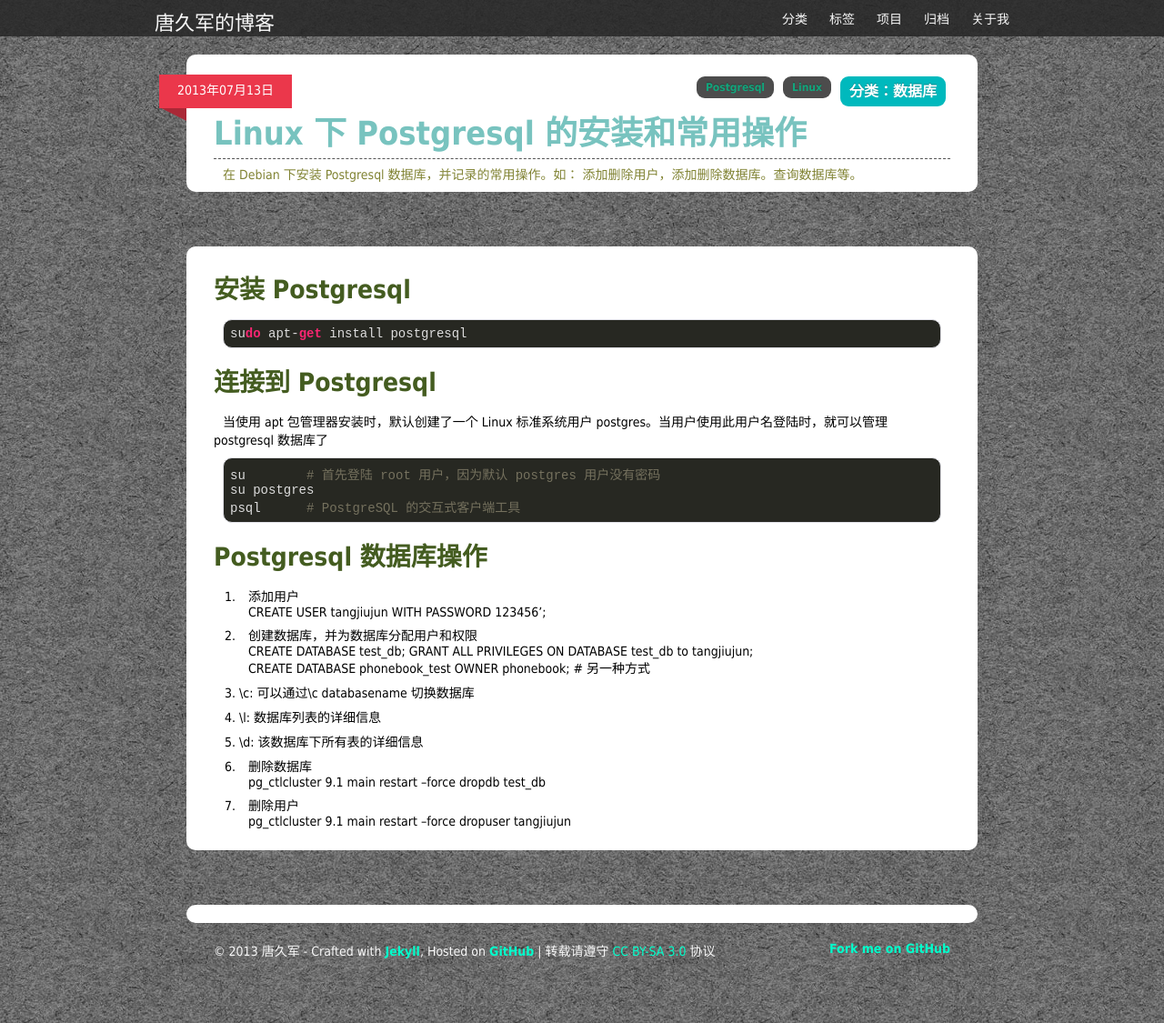
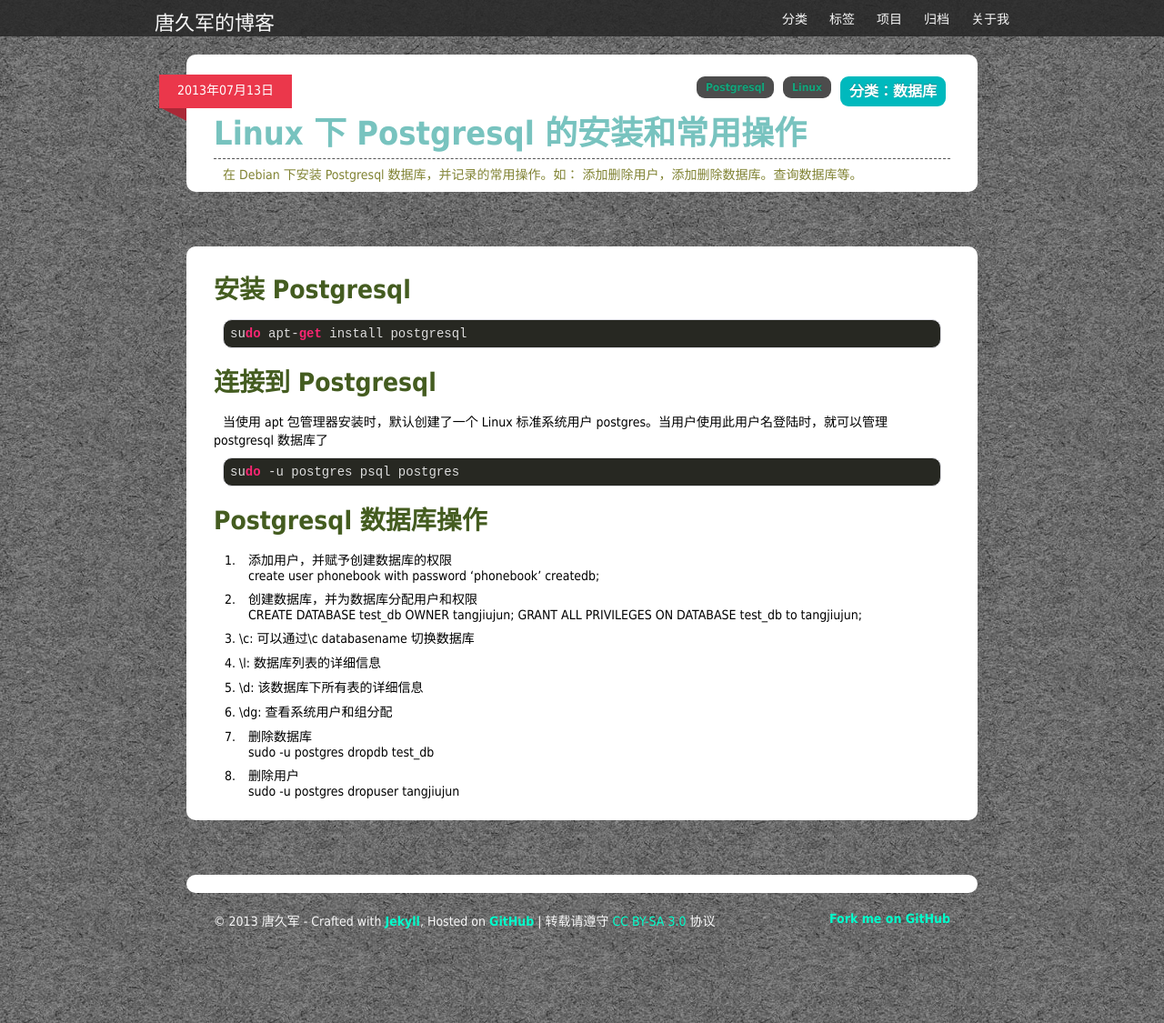
Before and after one commit to december/december.github.com, a Jekyll site: the page built from _posts/2013-07-13-Linux-下-Postgresql-的安装和常用操作.md, in a window 1280 px wide and 1125 px high. Shown: the whole window at 91% size. Built offline with Jekyll 4.4.1, drawn with Linux system fonts in a browser that asks for light colours; Markdown is read by kramdown in place of the engine named in the settings; comment, search, counter and statistics services are not loaded.

Commit message:
修改文章: Postgresql 的安装和基本使用

```diff
--- a/_posts/2013-07-13-Linux-下-Postgresql-的安装和常用操作.md
+++ b/_posts/2013-07-13-Linux-下-Postgresql-的安装和常用操作.md
@@ -12,31 +12,26 @@ description: 在 Debian 下安装 Postgresql 数据库，并记录的常用操
 ### 连接到 Postgresql
   当使用 apt 包管理器安装时，默认创建了一个 Linux 标准系统用户 postgres。当用户使用此用户名登陆时，就可以管理 postgresql 数据库了
 
-    su        # 首先登陆 root 用户，因为默认 postgres 用户没有密码
-    su postgres
-    psql      # PostgreSQL 的交互式客户端工具
+    sudo -u postgres psql postgres
 
 ### Postgresql 数据库操作
-  1. 添加用户
+  1. 添加用户，并赋予创建数据库的权限
 
-        CREATE USER tangjiujun WITH PASSWORD 123456';
+        create user phonebook with password 'phonebook' createdb;
 
   2. 创建数据库，并为数据库分配用户和权限
 
-        CREATE DATABASE test_db;
+        CREATE DATABASE test_db OWNER tangjiujun;
         GRANT ALL PRIVILEGES ON DATABASE test_db to tangjiujun;
-
-        CREATE DATABASE phonebook_test OWNER phonebook;        # 另一种方式
 
   3. \c: 可以通过\c databasename  切换数据库
   4. \l: 数据库列表的详细信息
   5. \d: 该数据库下所有表的详细信息
+  6. \dg: 查看系统用户和组分配
   6. 删除数据库
 
-        pg_ctlcluster 9.1 main restart --force
-        dropdb test_db
+        sudo -u postgres dropdb test_db
 
   7. 删除用户
 
-        pg_ctlcluster 9.1 main restart --force
-        dropuser tangjiujun
+        sudo -u postgres dropuser tangjiujun
```
